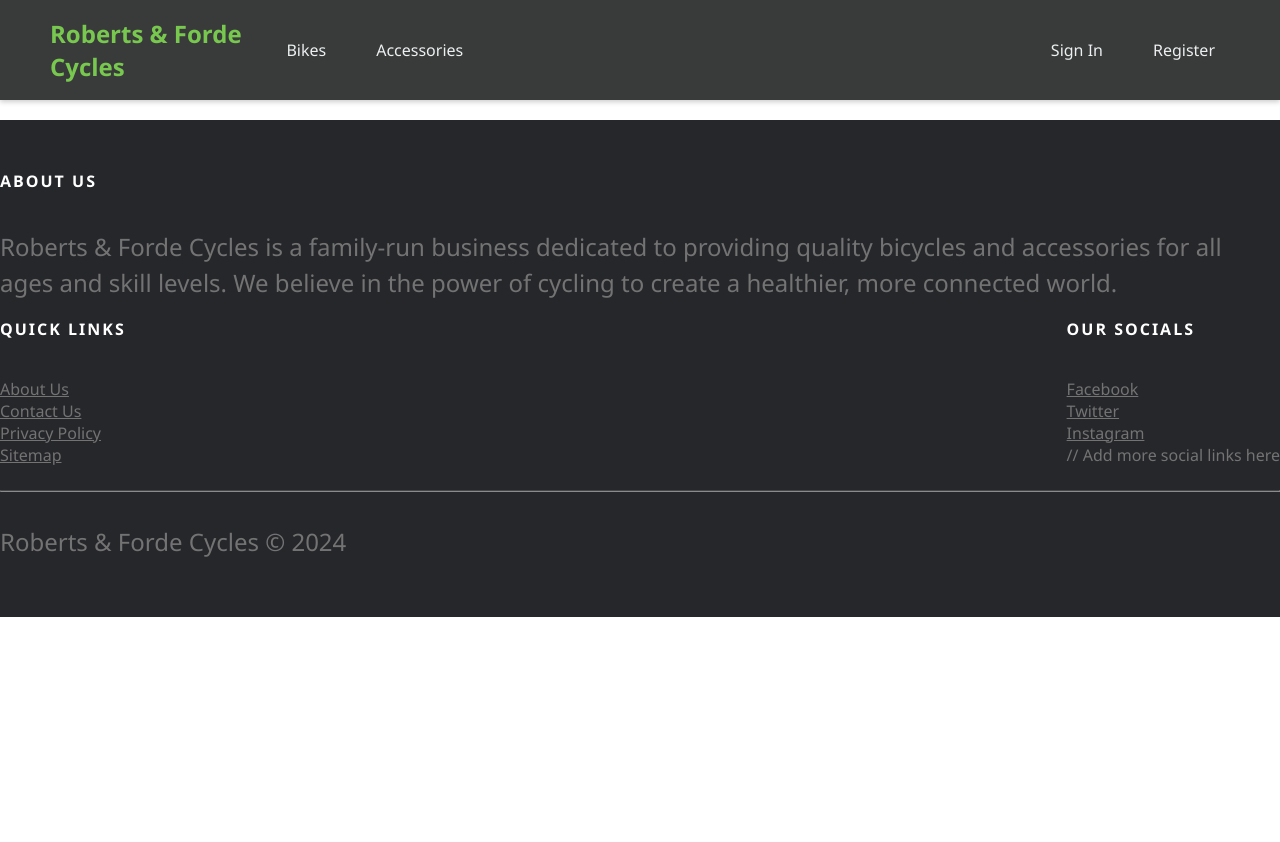
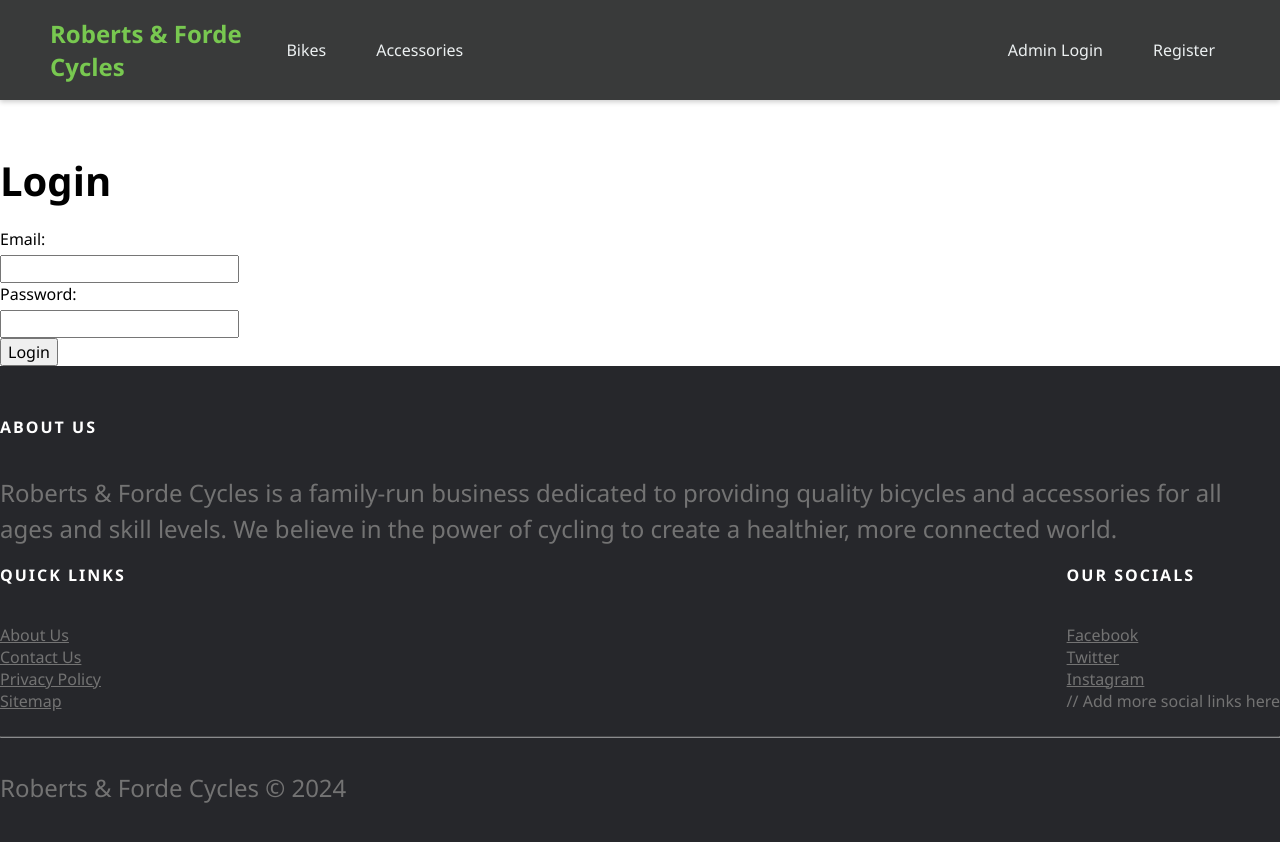
Before and after one commit to FordeTimmy/ppit, a React (Create React App) app: page /admin in a window 1280 px wide. Shown: the top 842 px of the page. Before the commit the page ends 800 px from the top, so only its background shows below. Built offline with nearby package versions, Linux system fonts and the light colour scheme.

Commit message:
Added Admin login section that only the admin can see

```diff
--- a/src/App.js
+++ b/src/App.js
@@ -1,13 +1,14 @@
-import React from 'react';
-import { BrowserRouter as Router, Routes, Route, useLocation } from 'react-router-dom';
-import Login from './components/login';
+import React, { useState } from 'react';
+import { BrowserRouter as Router, Routes, Route, Navigate } from 'react-router-dom';
+import AdminLogin from './components/AdminLogin'; // Import AdminLogin component
+import AdminDashboard from './components/AdminDashboard'; // Import AdminDashboard component
 import Home from './components/home';
+import Navbar from './components/Navbar';
+import Accessories from './components/Accessories';
 import ElectricBikeList from './components/ElectricBikeList';
 import BikeDetails from './components/BikeDetails';
 import KidsBikeList from './components/KidsBikeList';
 import KidsBikeDetails from './components/KidsBikeDetails';
-import Navbar from './components/Navbar';
-import Accessories from './components/Accessories';
 import MountainBikeList from './components/MountainBikeList';
 import MountainBikeDetails from './components/MountainBikeDetails';
 import WomensBikeList from './components/WomensBikeList';
@@ -17,17 +18,27 @@ import BikeLocksList from './components/BikeLocksList';
 import BikeLocksDetails from './components/BikeLocksDetails';
 import BikeLightsDetails from './components/BikeLightsDetails';
 import BikeLightsList from './components/BikeLightsList';
-import BikeReflectorsList from './components/BikeReflectorsList'; // Import the BikeReflectorsList component
+import BikeReflectorsList from './components/BikeReflectorsList';
 
-const AppWrapper = () => {
-  const location = useLocation();
+const App = () => {
+  const [isAdmin, setIsAdmin] = useState(false); // State to track admin status
+
+  // Function to set admin status after successful admin login
+  const handleAdminLogin = () => {
+    // Set isAdmin to true after successful admin login
+    setIsAdmin(true);
+  };
 
   return (
-    <>
-      {location.pathname !== '/' && <Navbar />}
+    <Router>
       <Routes>
-        <Route path="/" element={<Login />} />
+        {/* Redirect root path to home */}
+        <Route path="/" element={<Navigate to="/home" />} />
+        {/* Route to components */}
         <Route path="/home" element={<Home />} />
+        {/* Pass handleAdminLogin function as a prop to the AdminLogin component */}
+        <Route path="/admin" element={<AdminLogin handleAdminLogin={handleAdminLogin} />} />
+        <Route path="/admindashboard" element={<AdminDashboard />} />
         <Route path="/electricbikes" element={<ElectricBikeList />} />
         <Route path="/electricbikes/:id" element={<BikeDetails />} />
         <Route path="/kidsbikes" element={<KidsBikeList />} />
@@ -39,18 +50,12 @@ const AppWrapper = () => {
         <Route path="/bikelights/:id" element={<BikeLightsDetails />} />
         <Route path="/bikelocks" element={<BikeLocksList />} />
         <Route path="/bikelocks/:id" element={<BikeLocksDetails />} />
-        {/* Add route for bike reflectors list */}
         <Route path="/bikereflectors" element={<BikeReflectorsList />} />
       </Routes>
+      {/* Navbar is always displayed */}
+      {/* Pass isAdmin prop to the Navbar component */}
+      <Navbar isAdmin={isAdmin} />
       <Footer />
-    </>
-  );
-};
-
-function App() {
-  return (
-    <Router>
-      <AppWrapper />
     </Router>
   );
 }
--- /dev/null
+++ b/src/components/AdminDashboard.js
@@ -0,0 +1,13 @@
+// AdminDashboard.js
+import React from 'react';
+
+const AdminDashboard = () => {
+  return (
+    <div>
+      <h2>Admin Dashboard</h2>
+
+    </div>
+  );
+}
+
+export default AdminDashboard;
--- /dev/null
+++ b/src/components/AdminLogin.js
@@ -0,0 +1,59 @@
+import React, { useState } from 'react';
+import { useNavigate } from 'react-router-dom';
+import './adminLogin.css'; // Rename the CSS file to adminLogin.css
+import BikeLogo from '../images/BikeLogo.png';
+import { createUserWithEmailAndPassword, signInWithEmailAndPassword } from "firebase/auth";
+import { auth } from '../firebase';
+
+function AdminLogin({ handleAdminLogin }) { // Pass handleAdminLogin as a prop
+  const [email, setEmail] = useState('');
+  const [password, setPassword] = useState('');
+  const [errorMessage, setErrorMessage] = useState('');
+  const navigate = useNavigate();
+
+  const handleLogin = async () => {
+    try {
+      const userCredential = await signInWithEmailAndPassword(auth, email, password);
+      // Login successful
+      console.log("Login successful", userCredential);
+      console.log("Navigating to home page...");
+      // Call handleAdminLogin to set isAdmin to true
+      handleAdminLogin();
+      // Redirect to home after successful login
+      navigate('/home');
+    } catch (error) {
+      // Handle login error
+      console.error("Login error:", error);
+      setErrorMessage('Invalid email or password.');
+    }
+  };
+
+  return (
+    <div>
+      <div className="logo-container"> {/* Add a div for logo container */}
+        <img src={BikeLogo} alt="Bike Logo" className="logo" />
+      </div>
+      <h2>Login</h2>
+      <div>
+        <label>Email:</label>
+        <input
+          type="text"
+          value={email}
+          onChange={(e) => setEmail(e.target.value)} // Update the email state based on user input
+        />
+      </div>
+      <div>
+        <label>Password:</label>
+        <input
+          type="password"
+          value={password}
+          onChange={(e) => setPassword(e.target.value)} // Update the password state based on user input
+        />
+      </div>
+      <button onClick={handleLogin}>Login</button> {/* Call handleLogin when the "Login" button is clicked */}
+      {errorMessage && <p>{errorMessage}</p>} {/* Display the error message if any */}
+    </div>
+  );
+}
+
+export default AdminLogin;
--- a/src/components/Navbar.js
+++ b/src/components/Navbar.js
@@ -2,7 +2,7 @@
 import React from 'react';
 import { Link } from 'react-router-dom';
 
-const Navbar = () => {
+const Navbar = ({ isAdmin }) => {
   return (
     <header className="navbar-header">
       <Link to="/home" className="brand-logo">Roberts & Forde Cycles</Link>
@@ -14,10 +14,16 @@ const Navbar = () => {
           <li className="nav-item">
             <Link to="/accessories" className="nav-link">Accessories</Link>
           </li>
+          {/* Display Admin Dashboard link only for admins */}
+          {isAdmin && (
+            <li className="nav-item">
+              <Link to="/admindashboard" className="nav-link">Admin Dashboard</Link>
+            </li>
+          )}
         </ul>
         <ul className="nav-links register-items">
           <li className="nav-item">
-            <Link to="/" className="nav-link">Sign In</Link>
+            <Link to="/admin" className="nav-link">Admin Login</Link>
           </li>
           <li className="nav-item">
             <Link to="/register" className="nav-link">Register</Link>
--- a/src/components/login.js
+++ /dev/null
@@ -1,104 +0,0 @@
-
-import React, { useState } from 'react';
-import { useNavigate } from 'react-router-dom';
-import './login.css'; // Import CSS file for styling
-import BikeLogo from '../images/BikeLogo.png';
-import { createUserWithEmailAndPassword, signInWithEmailAndPassword } from "firebase/auth";
-import { auth } from '../firebase';
-
-
-function Login() {
-  const [username, setUsername] = useState('');
-  const [email, setEmail] = useState('');
-  const [password, setPassword] = useState('');
-  const [isRegistering, setIsRegistering] = useState(false);
-  const [errorMessage, setErrorMessage] = useState('');
-  const navigate = useNavigate();
-
-  const handleLogin = async () => {
-    try {
-      const userCredential = await signInWithEmailAndPassword(auth, email, password);
-      // Login successful
-      console.log("Login successful", userCredential);
-      console.log("Navigating to home page...");
-      navigate('/home'); // Redirect to home after successful login
-    } catch (error) {
-      // Handle login error
-      console.error("Login error:", error);
-      setErrorMessage('Invalid email or password.');
-    }
-  };
-
-
-
-
-
-  const handleRegistration = () => {
-    if (!email || !password) {
-      setErrorMessage('Email and password are required.');
-      return;
-    }
-    if (password.length < 6) {
-      setErrorMessage('Password should be at least 6 characters.');
-      return;
-    }
-
-    createUserWithEmailAndPassword(auth, email, password)
-      .then((userCredential) => {
-        // Registration successful
-        console.log("Registration successful", userCredential);
-        setIsRegistering(false);
-        setErrorMessage('Registration successful. You can now log in.');
-      })
-      .catch((error) => {
-        // Handle registration error
-        setErrorMessage(error.message);
-      });
-  };
-
-  return (
-    <div>
-      <div className="logo-container"> {/* Add a div for logo container */}
-      <img src={BikeLogo} alt="Bike Logo" className="logo" />
-      </div>
-      <h2>{isRegistering ? 'Register' : 'Login'}</h2>
-      {isRegistering && (
-        <div>
-          <label>Username:</label>
-          <input
-            type="text"
-            value={username}
-            onChange={(e) => setUsername(e.target.value)} // Update the username state based on user input
-          />
-        </div>
-      )}
-      <div>
-        <label>Email:</label>
-        <input
-          type="text"
-          value={email}
-          onChange={(e) => setEmail(e.target.value)} // Update the email state based on user input
-        />
-      </div>
-      <div>
-        <label>Password:</label>
-        <input
-          type="password"
-          value={password}
-          onChange={(e) => setPassword(e.target.value)} // Update the password state based on user input
-        />
-      </div>
-      {isRegistering ? (
-        <button onClick={handleRegistration}>Register</button> // Call handleRegistration when the "Register" button is clicked
-      ) : (
-        <button onClick={handleLogin}>Login</button> // Call handleLogin when the "Login" button is clicked
-      )}
-      <button onClick={() => setIsRegistering(!isRegistering)}>
-        {isRegistering ? 'Switch to login' : 'Switch to Register'} {/* Toggle between "Switch to Login" and "Switch to Register" based on the current form */}
-      </button>
-      {errorMessage && <p>{errorMessage}</p>} {/* Display the error or success message */}
-    </div>
-  );
-}
-
-export default Login;
```
Also changed, not shown: src/components/adminLogin.css (renamed from src/components/login.css).
